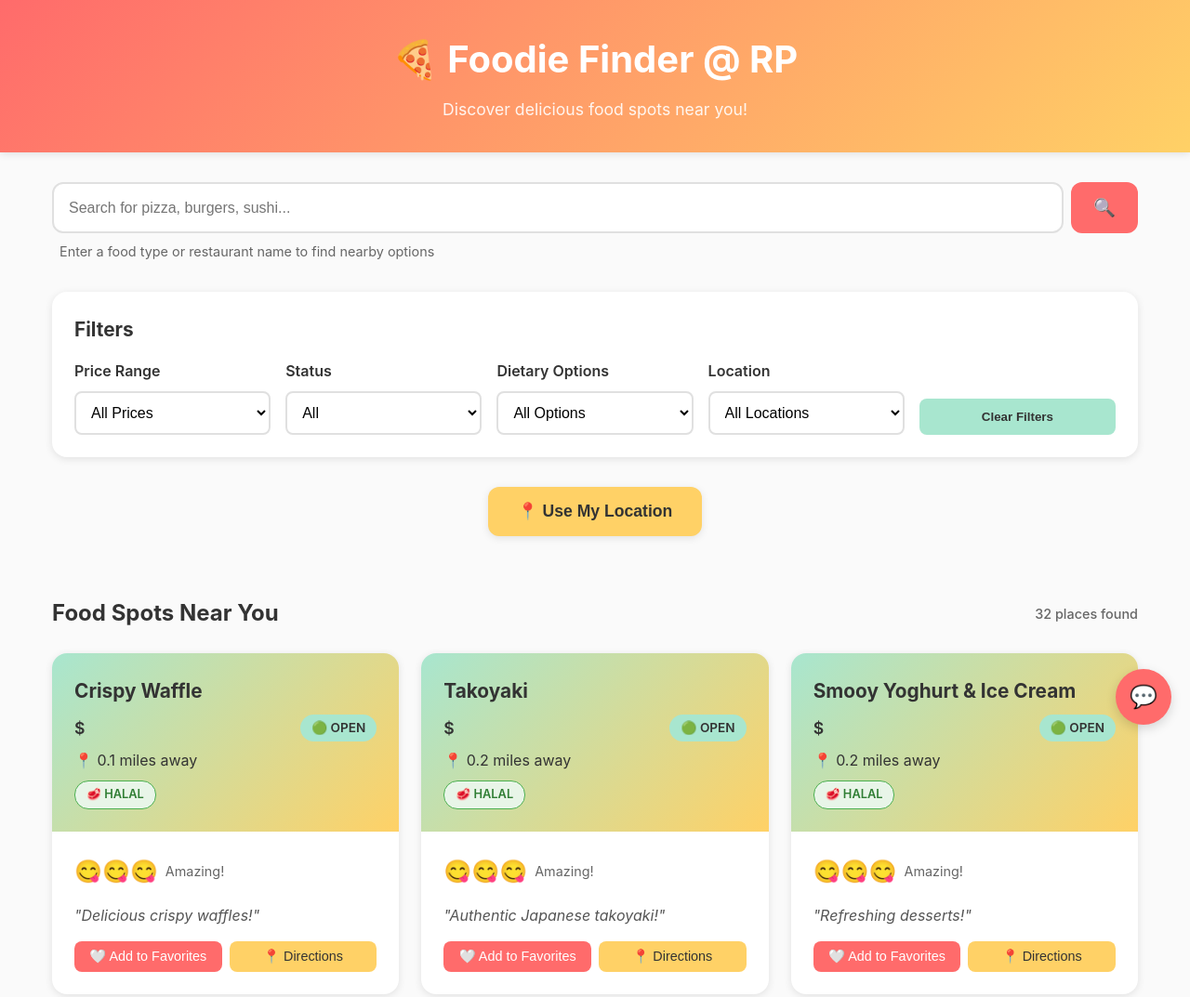
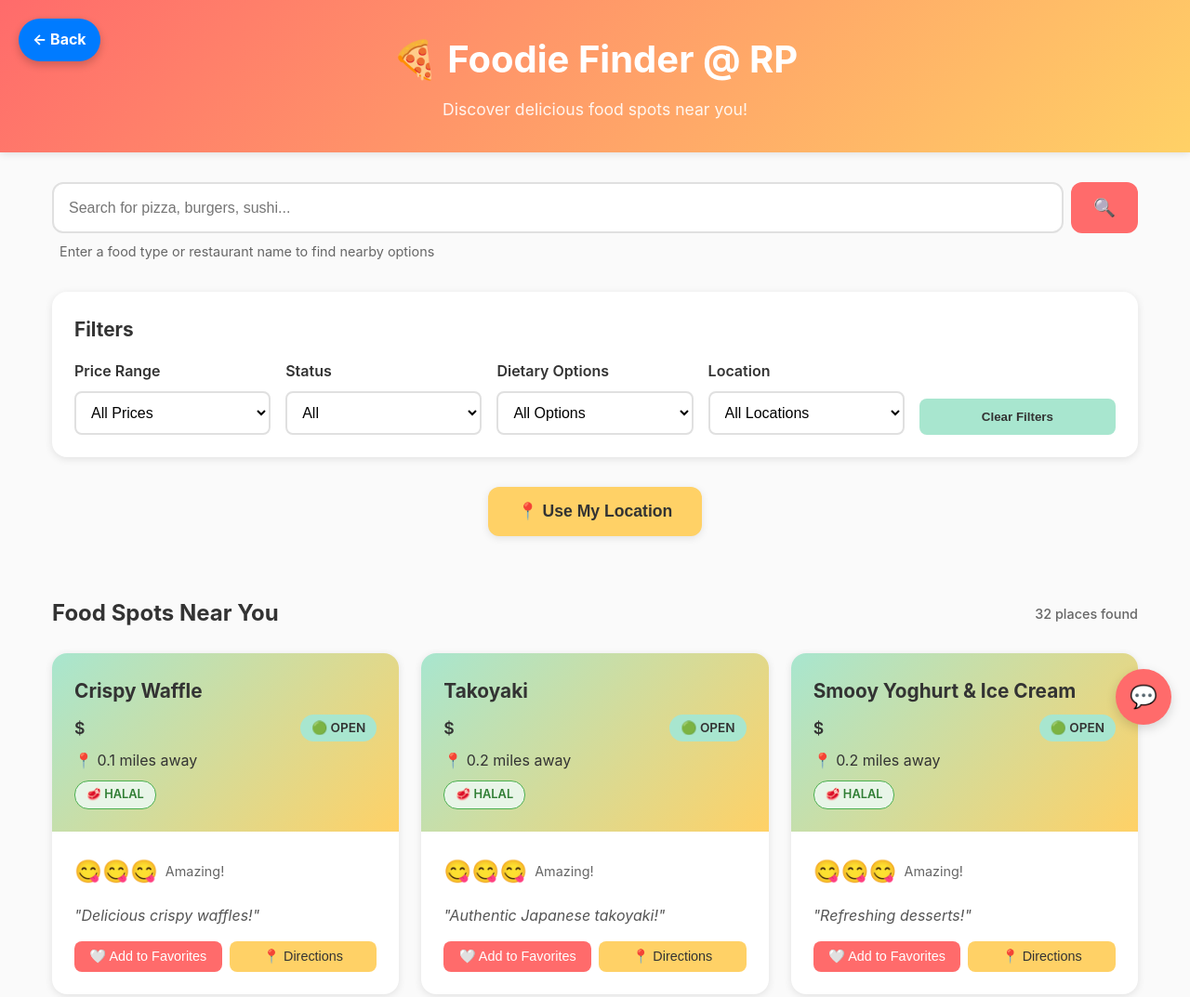
Before and after one commit to NurAleeya/C240_FA, a plain HTML site: page index.html in a window 1280 px wide. Shown: the top 1073 px of the page at 93% size. Drawn offline with Linux system fonts and the light colour scheme.

Commit message:
Updated Back to Home button to link to home.html

```diff
--- a/index.html
+++ b/index.html
@@ -8,6 +8,24 @@
     <link rel="stylesheet" href="css/styles.css">
 </head>
 <body>
+    <!-- Back to Home Button -->
+    <a href="home.html" style="
+      position: fixed;
+      top: 20px;
+      left: 20px;
+      background-color: #007bff;
+      color: white;
+      padding: 10px 15px;
+      border-radius: 50px;
+      font-size: 16px;
+      text-decoration: none;
+      font-weight: bold;
+      box-shadow: 0 4px 10px rgba(0,0,0,0.2);
+      z-index: 9999;
+    ">
+      ← Back
+    </a>
+
     <header class="header">
         <div class="container">
             <h1 class="logo">🍕 Foodie Finder @ RP</h1>
```
Also changed, not shown: home.html (added, +45 -0 lines).
